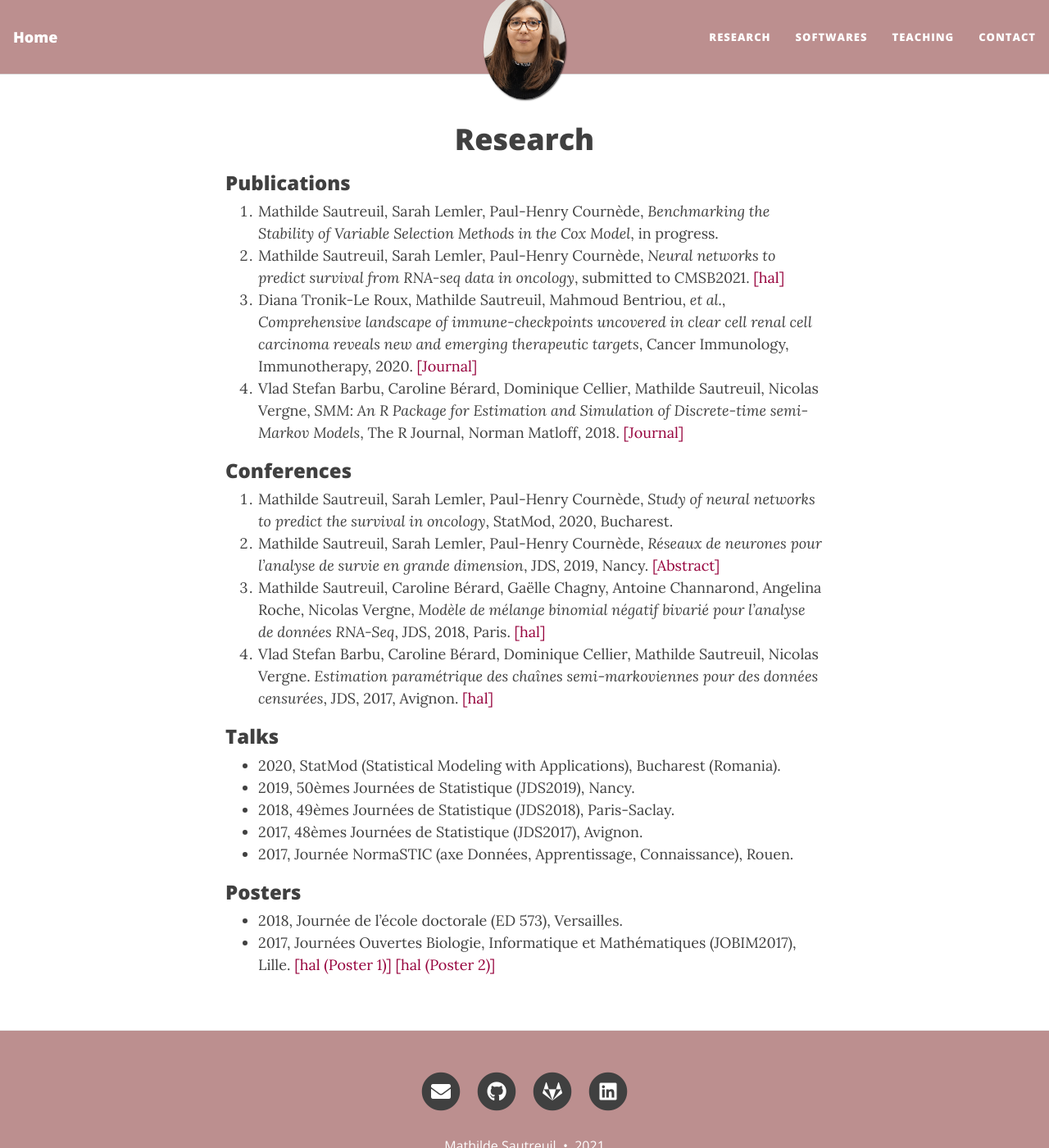
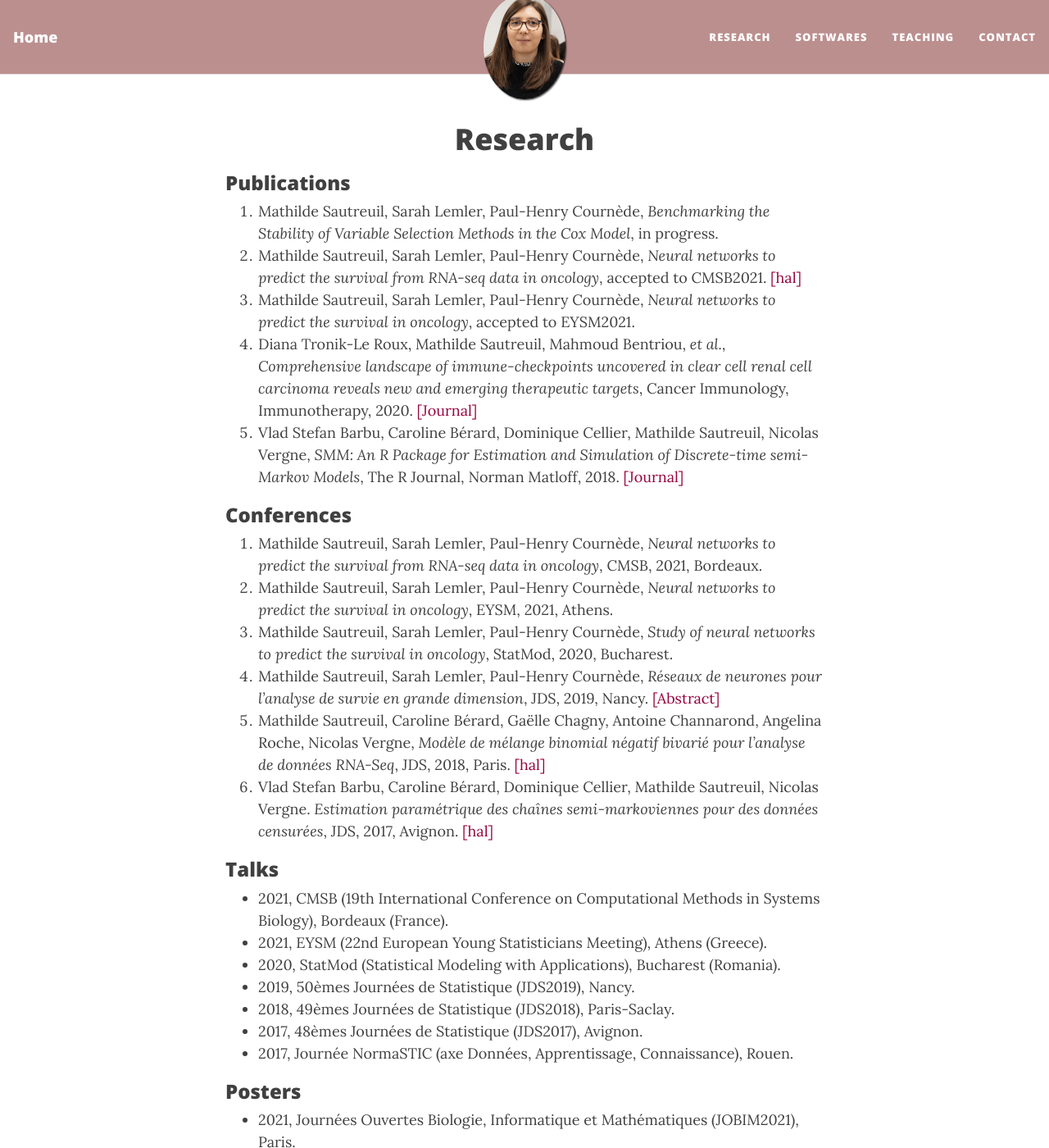
Before and after one commit to mathildesautreuil/mathildesautreuil.github.io, a Jekyll site: the page built from research.md, in a window 1280 px wide and 1400 px high. Shown: the whole window at 82% size. Built offline with Jekyll 4.4.1, drawn with Linux system fonts in a browser that asks for light colours; nearby versions of some CDN libraries.

Commit message:
adding papers and confs

```diff
--- a/research.md
+++ b/research.md
@@ -12,12 +12,15 @@ layout: page
 1. Mathilde Sautreuil, Sarah Lemler, Paul-Henry Cournède, *Benchmarking the Stability of Variable Selection Methods in the Cox Model*, in progress.
 <!---[[Journal]](https://link-springer-com.insb.bib.cnrs.fr/article/10.1007%2Fs00262-020-02530-x)--->
 <!---2. Mathilde Sautreuil, Sarah Lemler, Paul-Henry Cournède, *Neural network for survival analysis*, in progress. [[Journal]]()--->
-2. Mathilde Sautreuil, Sarah Lemler, Paul-Henry Cournède, *Neural networks to predict survival from RNA-seq data in oncology*, submitted to CMSB2021. [[hal]](https://hal-centralesupelec.archives-ouvertes.fr/hal-03224492/document)
-3. Diana Tronik-Le Roux, Mathilde Sautreuil, Mahmoud Bentriou, *et al.*, *Comprehensive landscape of immune-checkpoints uncovered in clear cell renal cell carcinoma reveals new and emerging therapeutic targets*, Cancer Immunology, Immunotherapy, 2020. [[Journal]](https://link-springer-com.insb.bib.cnrs.fr/article/10.1007%2Fs00262-020-02530-x)
-4. Vlad Stefan Barbu, Caroline Bérard, Dominique Cellier, Mathilde Sautreuil, Nicolas Vergne, *SMM: An R Package for Estimation and Simulation of Discrete-time semi-Markov Models*, The R Journal, Norman Matloff, 2018. [[Journal]](https://journal.r-project.org/archive/2018/RJ-2018-050/RJ-2018-050.pdf)
+2. Mathilde Sautreuil, Sarah Lemler, Paul-Henry Cournède, *Neural networks to predict the survival from RNA-seq data in oncology*, accepted to CMSB2021. [[hal]](https://hal-centralesupelec.archives-ouvertes.fr/hal-03224492/document)
+3. Mathilde Sautreuil, Sarah Lemler, Paul-Henry Cournède, *Neural networks to predict the survival in oncology*, accepted to EYSM2021.
+4. Diana Tronik-Le Roux, Mathilde Sautreuil, Mahmoud Bentriou, *et al.*, *Comprehensive landscape of immune-checkpoints uncovered in clear cell renal cell carcinoma reveals new and emerging therapeutic targets*, Cancer Immunology, Immunotherapy, 2020. [[Journal]](https://link-springer-com.insb.bib.cnrs.fr/article/10.1007%2Fs00262-020-02530-x)
+5. Vlad Stefan Barbu, Caroline Bérard, Dominique Cellier, Mathilde Sautreuil, Nicolas Vergne, *SMM: An R Package for Estimation and Simulation of Discrete-time semi-Markov Models*, The R Journal, Norman Matloff, 2018. [[Journal]](https://journal.r-project.org/archive/2018/RJ-2018-050/RJ-2018-050.pdf)
 
 ### Conferences
 
+1. Mathilde Sautreuil, Sarah Lemler, Paul-Henry Cournède, *Neural networks to predict the survival from RNA-seq data in oncology*, CMSB, 2021, Bordeaux.
+1. Mathilde Sautreuil, Sarah Lemler, Paul-Henry Cournède, *Neural networks to predict the survival in oncology*, EYSM, 2021, Athens.
 1. Mathilde Sautreuil, Sarah Lemler, Paul-Henry Cournède, *Study of neural networks to predict the survival in oncology*, StatMod, 2020, Bucharest.
 2. Mathilde Sautreuil, Sarah Lemler, Paul-Henry Cournède, *Réseaux de neurones pour l’analyse de survie en grande dimension*, JDS, 2019, Nancy. [[Abstract]](http://jds2019.sfds.asso.fr/program/Soumissions/subm180.pdf)
 3. Mathilde Sautreuil, Caroline Bérard, Gaëlle Chagny, Antoine Channarond, Angelina Roche, Nicolas Vergne, *Modèle de mélange binomial négatif bivarié pour l'analyse de données RNA-Seq*, JDS, 2018, Paris. [[hal]](https://hal.archives-ouvertes.fr/hal-02337265/)
@@ -25,6 +28,8 @@ layout: page
 
 ### Talks
 
+* 2021, CMSB (19th International Conference on Computational Methods in Systems Biology), Bordeaux (France).
+* 2021, EYSM (22nd European Young Statisticians Meeting), Athens (Greece).
 * 2020, StatMod (Statistical Modeling with Applications), Bucharest (Romania).
 * 2019, 50èmes Journées de Statistique (JDS2019), Nancy.
 * 2018, 49èmes Journées de Statistique (JDS2018), Paris-Saclay.
@@ -33,5 +38,6 @@ layout: page
 
 ### Posters
 
+* 2021, Journées Ouvertes Biologie, Informatique et Mathématiques (JOBIM2021), Paris.
 * 2018, Journée de l'école doctorale (ED 573), Versailles.
 * 2017, Journées Ouvertes Biologie, Informatique et Mathématiques (JOBIM2017), Lille. [[hal (Poster 1)]](https://hal.archives-ouvertes.fr/hal-01563604/document#page=160) [[hal (Poster 2)]](https://hal.archives-ouvertes.fr/hal-01563604/document#page=161)
```
